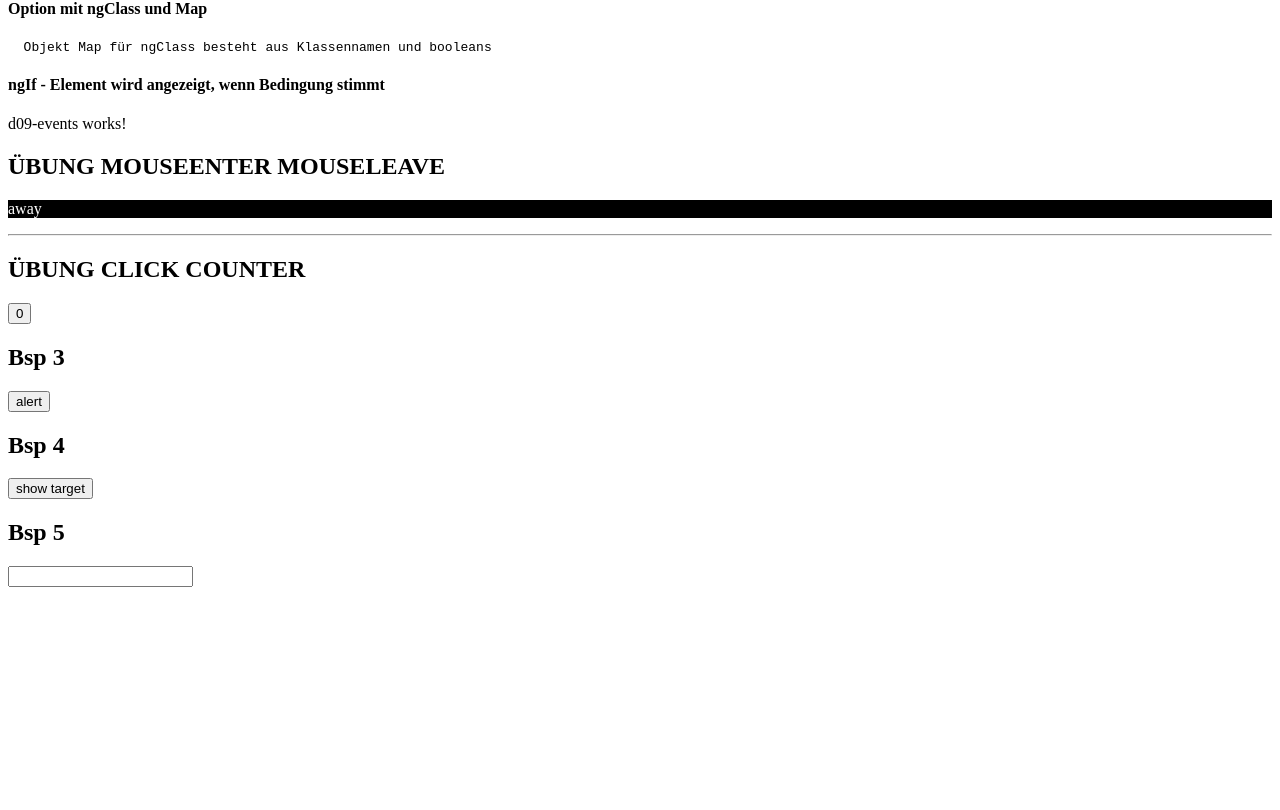
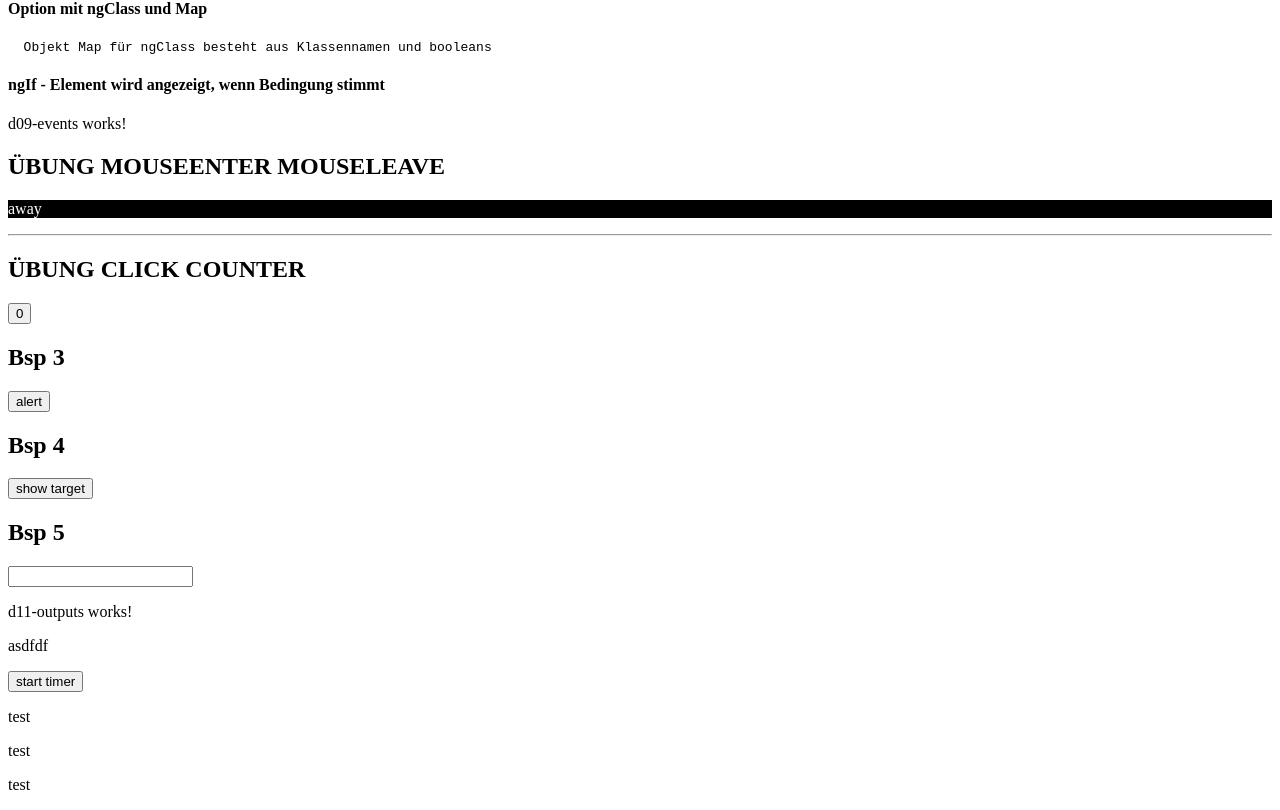
Before and after one commit to ppedvAG/2021-08-19-angular, an Angular app in the folder TRAINER/ng12-app/: page /demos in a window 1280 px wide. Shown: the part 1002-1812 px from the top of the page. Before the commit the page ends 1597 px from the top, so only its background shows below. Built offline with nearby package versions, Linux system fonts and the light colour scheme.

Commit message:
m011 demo outputs

```diff
--- /dev/null
+++ b/TRAINER/ng12-app/src/app/demos-mdl/d11-outputs/d11-outputs-child.component.html
@@ -0,0 +1,2 @@
+<p>asdfdf</p>
+<button (click)="handleClick()">start timer</button>
--- /dev/null
+++ b/TRAINER/ng12-app/src/app/demos-mdl/d11-outputs/d11-outputs.component.html
@@ -0,0 +1,10 @@
+<p>d11-outputs works!</p>
+<app-d11-outputs-child
+[time]=10
+(start)=handleStart()
+(tick)=handleTick($event)
+(end)=handleEnd($event)
+></app-d11-outputs-child>
+<p>{{startMessage}}</p>
+<p>{{tickMessage}}</p>
+<p>{{endMessage}}</p>
--- /dev/null
+++ b/TRAINER/ng12-app/src/app/demos-mdl/d11-outputs/d11-outputs.component.ts
@@ -0,0 +1,61 @@
+import { Component, EventEmitter, Input, Output } from '@angular/core';
+
+@Component({
+  selector: 'app-d11-outputs',
+  templateUrl: './d11-outputs.component.html',
+  styles: [
+  ]
+})
+export class D11OutputsComponent {
+  startMessage: string = 'test';
+  tickMessage: string = 'test';
+  endMessage: string = 'test';
+
+  handleStart() {
+    this.startMessage = 'Timer gestartet';
+  }
+
+  handleTick(seconds: number) {
+    this.tickMessage = `Geblieben: ${seconds}`;
+  }
+
+  handleEnd(msg: string) {
+    this.endMessage = msg;
+  }
+
+}
+
+@Component({
+  selector: 'app-d11-outputs-child',
+  templateUrl: './d11-outputs-child.component.html',
+  styles: [
+  ]
+})
+export class D11OutputsComponentChild {
+
+  @Input()
+  time: number = 10;
+  @Output() start: EventEmitter<void> = new EventEmitter();
+  @Output() tick: EventEmitter<number> = new EventEmitter();
+  @Output() end: EventEmitter<string> = new EventEmitter();
+
+  remainingTime: number = 0;
+
+  intervalId: any;
+
+  handleClick() {
+    console.log('handleClick');
+    this.start.emit();
+    this.remainingTime = this.time;
+    this.intervalId = setInterval(() => {
+      this.remainingTime--;
+      this.tick.emit(this.remainingTime);
+      if (this.remainingTime == 0) {
+        this.end.emit('Zeit ist abgelaufen');
+        clearInterval(this.intervalId);
+      }
+    }, 1000)
+  }
+
+
+}
--- a/TRAINER/ng12-app/src/app/demos-mdl/demos.module.ts
+++ b/TRAINER/ng12-app/src/app/demos-mdl/demos.module.ts
@@ -7,6 +7,7 @@ import { AppRoutingModule } from '../app-routing.module';
 import { D07StructDirComponent } from './d07-struct-dir/d07-struct-dir.component';
 import { D08AttrDirComponent } from './d08-attr-dir/d08-attr-dir.component';
 import { D09EventsComponent } from './d09-events/d09-events.component';
+import { D11OutputsComponent, D11OutputsComponentChild } from './d11-outputs/d11-outputs.component';
 
 @NgModule({
   declarations: [
@@ -15,7 +16,9 @@ import { D09EventsComponent } from './d09-events/d09-events.component';
     D05LifecycleComponent,
     D07StructDirComponent,
     D08AttrDirComponent,
-    D09EventsComponent
+    D09EventsComponent,
+    D11OutputsComponent,
+    D11OutputsComponentChild
   ],
   imports: [
     CommonModule,
--- a/TRAINER/ng12-app/src/app/demos-mdl/overview-demos/overview-demos.component.html
+++ b/TRAINER/ng12-app/src/app/demos-mdl/overview-demos/overview-demos.component.html
@@ -9,3 +9,5 @@
 <app-d07-struct-dir></app-d07-struct-dir>
 <app-d08-attr-dir></app-d08-attr-dir>
 <app-d09-events></app-d09-events>
+
+<app-d11-outputs></app-d11-outputs>
```
